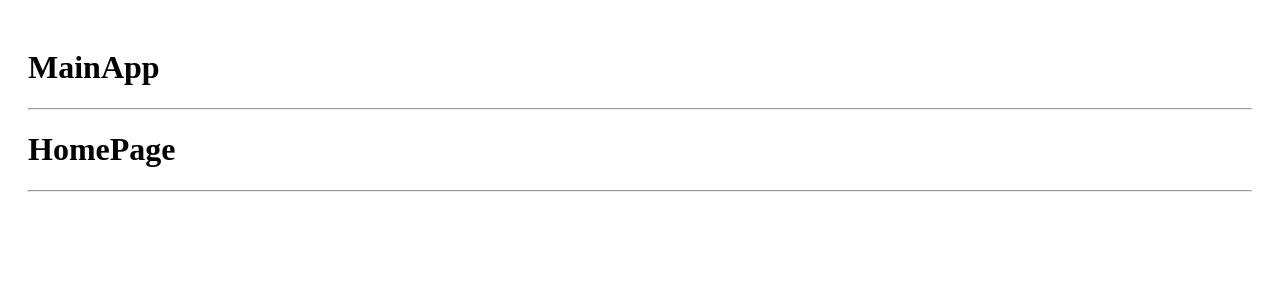
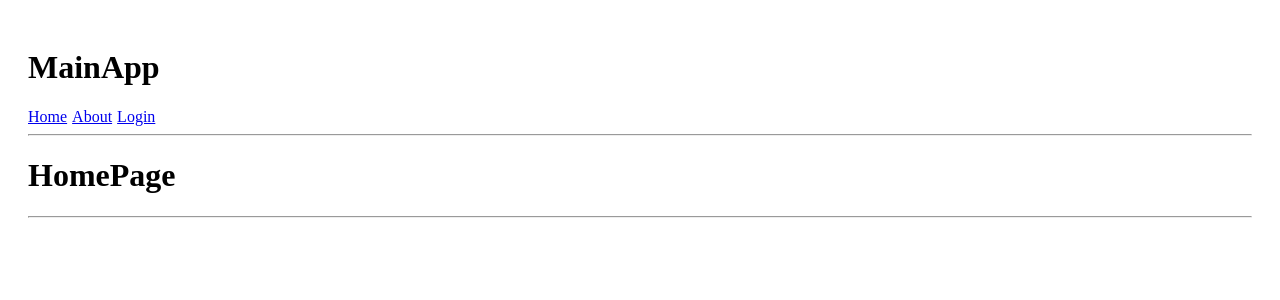
Before and after one commit to cxcarvaj/React-Hooks-App, a React app: page / in a window 1280 px wide. Shown: the top 300 px of the page. Built offline with nearby package versions, Linux system fonts and the light colour scheme; the HTML template or start-up script is replaced by a standard one.

Commit message:
Adding Navbar component

```diff
--- a/src/09-useContext/MainApp.jsx
+++ b/src/09-useContext/MainApp.jsx
@@ -2,11 +2,13 @@
 import { HomePage } from './HomePage';
 import { AboutPage } from './AboutPage';
 import { LoginPage } from './LoginPage';
+import { Navbar } from './Navbar';
 
 export const MainApp = () => {
     return (
         <>
             <h1>MainApp</h1>
+            <Navbar />
             <hr />
 
             <Routes>
--- /dev/null
+++ b/src/09-useContext/Navbar.jsx
@@ -0,0 +1,12 @@
+import { Link } from 'react-router-dom';
+
+
+export const Navbar = () => {
+    return (
+        <>
+            <Link to='/'>Home</Link>
+            <Link to='/about'>About</Link>
+            <Link to='/login'>Login</Link>
+        </>
+    );
+};
--- a/src/index.css
+++ b/src/index.css
@@ -5,3 +5,7 @@
 button {
     margin-right: 10px;
 }
+
+a {
+    margin-right: 5px;
+}
```
